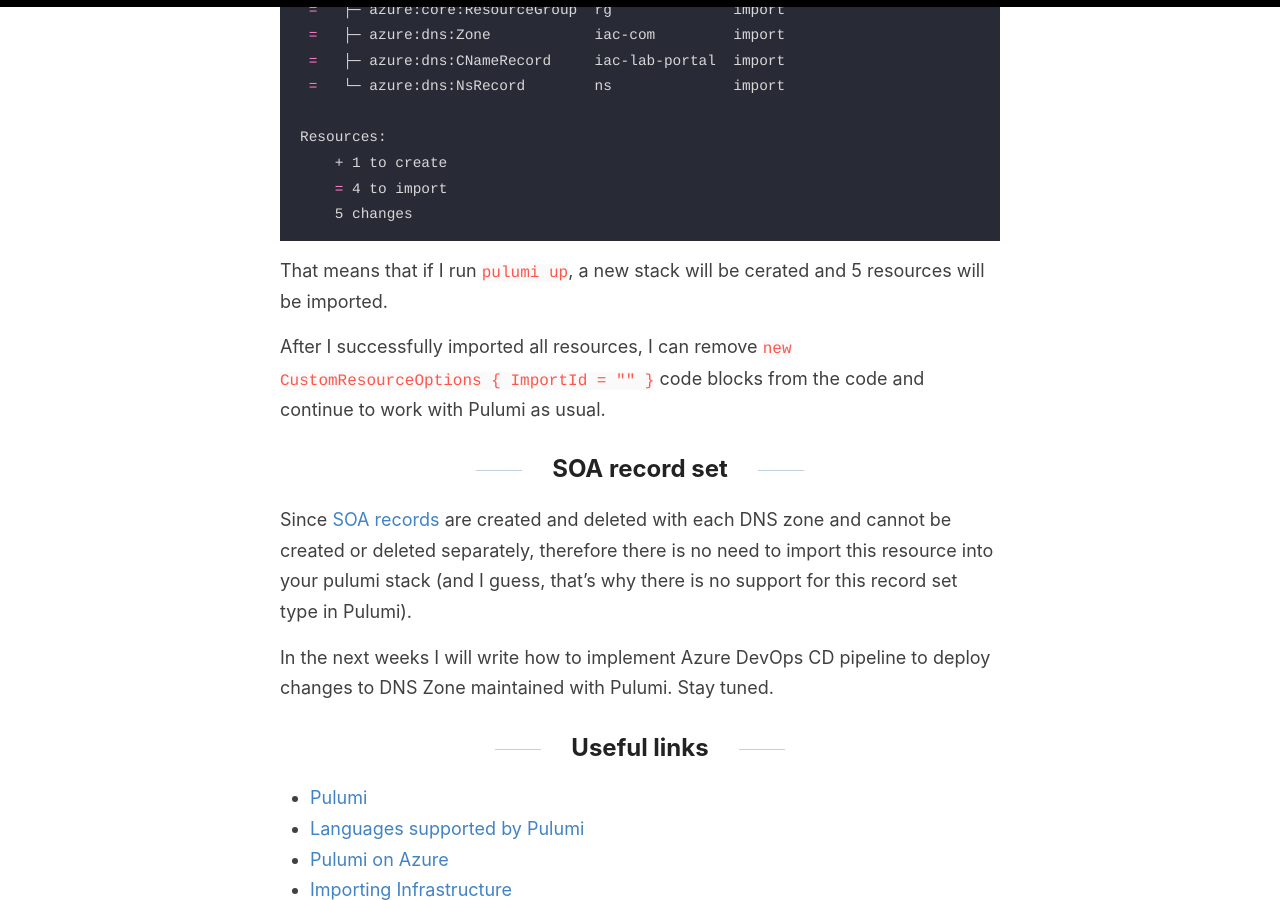
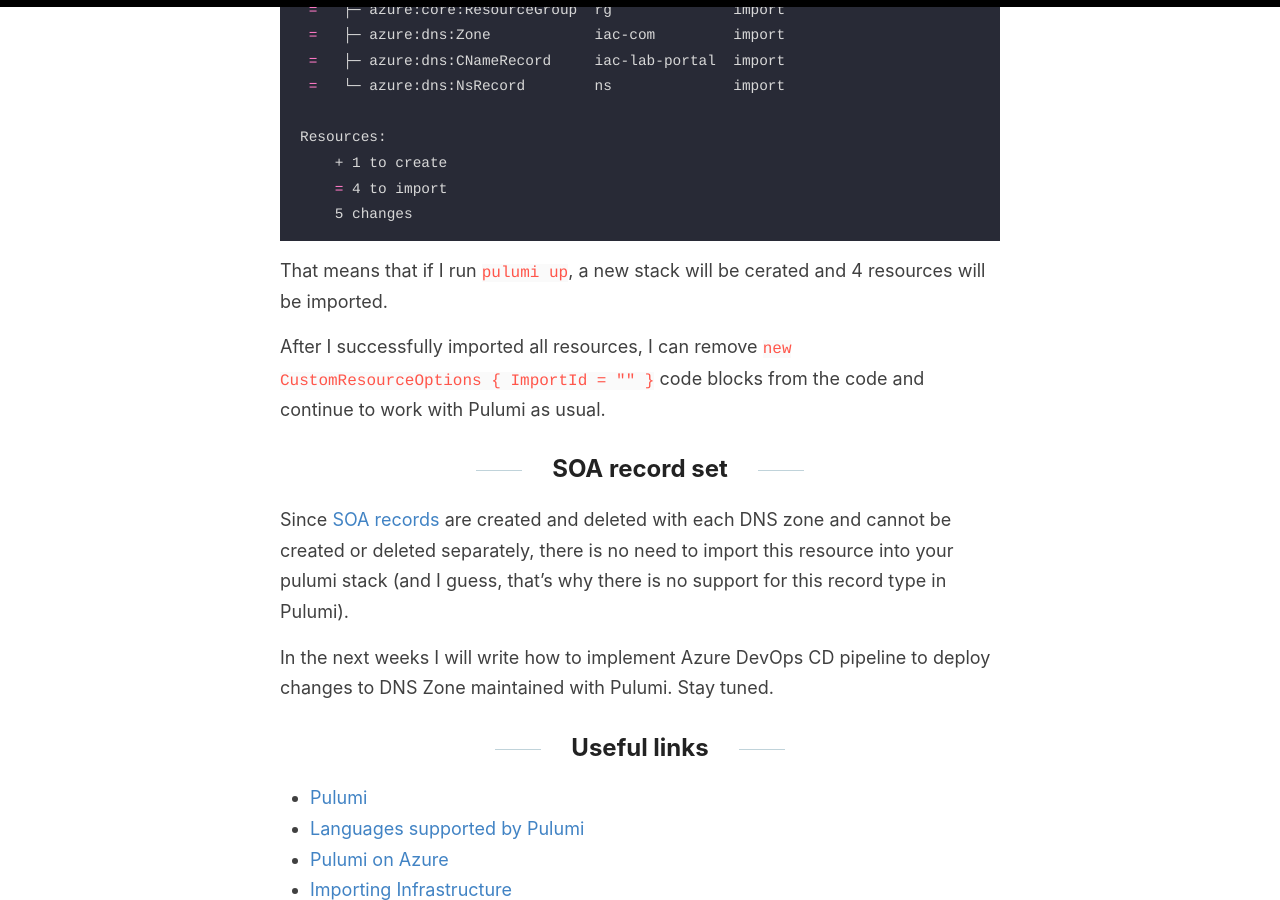
Before and after one commit to evgenyb/evgenyb.github.io, a Jekyll site: the page built from _posts/2020-09-08-import-dns-zone-into-pulumi.md, in a window 1280 px wide and 900 px high, scrolled down 3047 px. Built offline with Jekyll 4.4.1, drawn with Linux system fonts in a browser that asks for light colours.

Commit message:
Working with content

````diff
--- a/_posts/2020-09-08-import-dns-zone-into-pulumi.md
+++ b/_posts/2020-09-08-import-dns-zone-into-pulumi.md
@@ -112,13 +112,13 @@
     5 changes
 ```
 
-That means that if I run `pulumi up`, a new stack will be cerated and 5 resources will be imported.
+That means that if I run `pulumi up`, a new stack will be cerated and 4 resources will be imported.
 
 After I successfully imported all resources, I can remove `new CustomResourceOptions { ImportId = "" }` code blocks from the code and continue to work with Pulumi as usual.
 
 ## SOA record set
 
-Since [SOA records](https://docs.microsoft.com/en-us/azure/dns/dns-zones-records?WT.mc_id=AZ-MVP-5003837#soa-records) are created and deleted with each DNS zone and cannot be created or deleted separately, therefore there is no need to import this resource into your pulumi stack (and I guess, that's why there is no support for this record set type in Pulumi).
+Since [SOA records](https://docs.microsoft.com/en-us/azure/dns/dns-zones-records?WT.mc_id=AZ-MVP-5003837#soa-records) are created and deleted with each DNS zone and cannot be created or deleted separately, there is no need to import this resource into your pulumi stack (and I guess, that's why there is no support for this record type in Pulumi).
 
 In the next weeks I will write how to implement Azure DevOps CD pipeline to deploy changes to DNS Zone maintained with Pulumi. Stay tuned.
 
````
